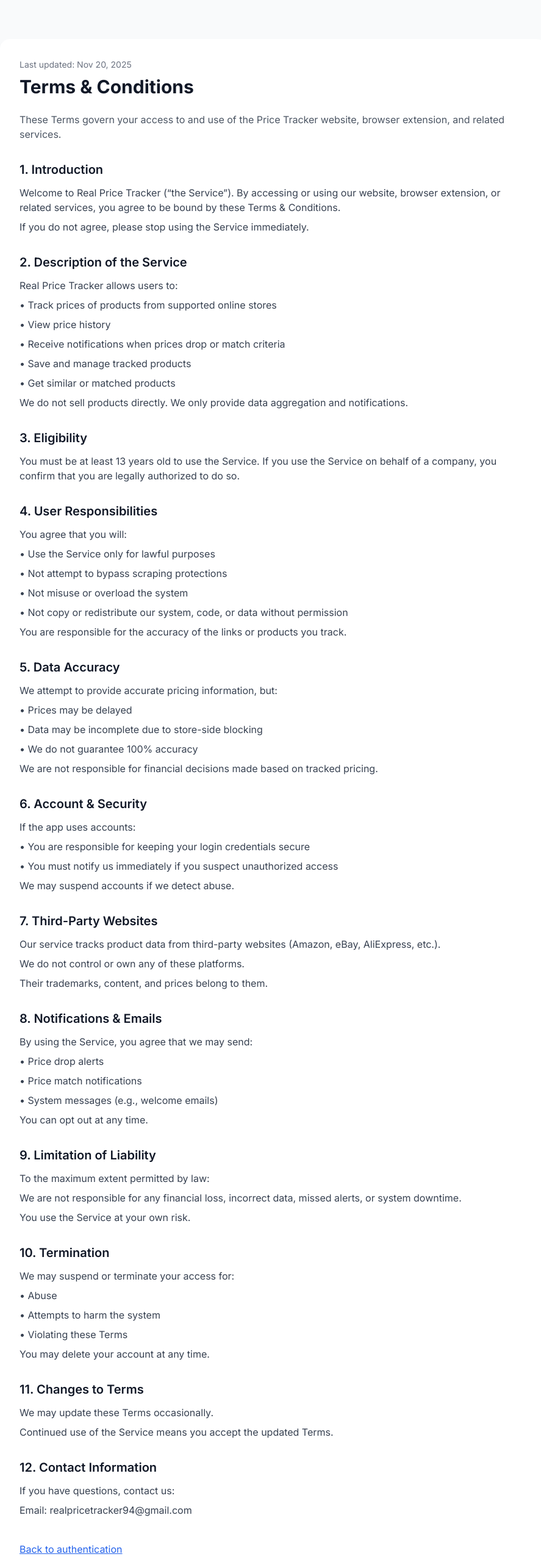
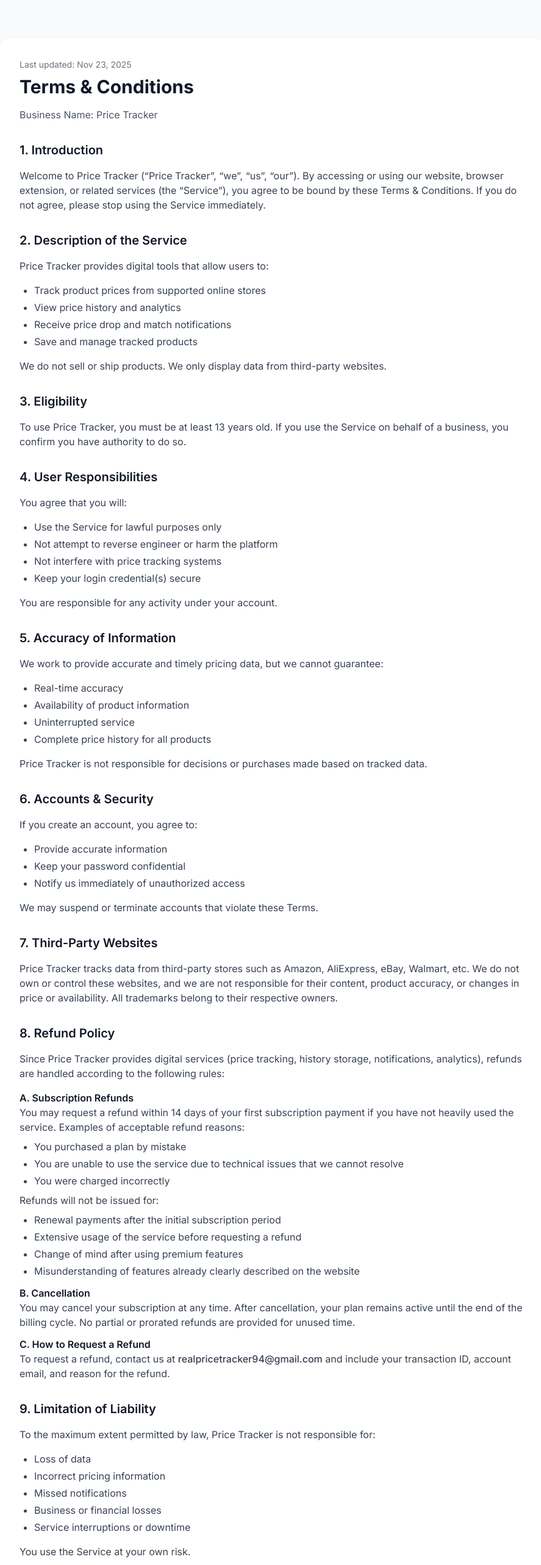
Before and after one commit to PriceTrackerr/price-tracker-with-cursor, a React (Vite) app in the folder web-app/: page /terms-and-conditions in a window 1280 px wide. Shown: the top 2566 px of the page at 61% size, without its empty margins (192-1079 px from the left). Built offline with nearby package versions, Linux system fonts and the light colour scheme; no server answers.

Commit message:
t&c update

```diff
--- a/web-app/index.html
+++ b/web-app/index.html
@@ -4,7 +4,7 @@
     <meta charset="UTF-8" />
     <link rel="icon" type="image/svg+xml" href="/favicon.svg" />
     <meta name="viewport" content="width=device-width, initial-scale=1.0" />
-    <title>Real Price Tracker - Smart Price Monitoring</title>
+    <title>Price Tracker - Smart Price Monitoring</title>
     <meta name="description" content="Track prices on Amazon and AliExpress with smart alerts and price history visualization" />
     <link rel="preconnect" href="https://fonts.googleapis.com">
     <link rel="preconnect" href="https://fonts.gstatic.com" crossorigin>
--- a/web-app/package.json
+++ b/web-app/package.json
@@ -1,7 +1,7 @@
 {
-  "name": "real-price-tracker-web",
+  "name": "price-tracker-web",
   "version": "1.0.0",
-  "description": "Web dashboard for Real Price Tracker",
+  "description": "Web dashboard for Price Tracker",
   "private": true,
   "scripts": {
     "dev": "vite",
--- a/web-app/src/pages/TermsAndConditions.tsx
+++ b/web-app/src/pages/TermsAndConditions.tsx
@@ -1,136 +1,162 @@
 import React from 'react';
 import { Link } from 'react-router-dom';
-
-const sections = [
-  {
-    title: '1. Introduction',
-    content: [
-      'Welcome to Real Price Tracker (“the Service”). By accessing or using our website, browser extension, or related services, you agree to be bound by these Terms & Conditions.',
-      'If you do not agree, please stop using the Service immediately.'
-    ]
-  },
-  {
-    title: '2. Description of the Service',
-    content: [
-      'Real Price Tracker allows users to:',
-      '• Track prices of products from supported online stores',
-      '• View price history',
-      '• Receive notifications when prices drop or match criteria',
-      '• Save and manage tracked products',
-      '• Get similar or matched products',
-      'We do not sell products directly. We only provide data aggregation and notifications.'
-    ]
-  },
-  {
-    title: '3. Eligibility',
-    content: [
-      'You must be at least 13 years old to use the Service. If you use the Service on behalf of a company, you confirm that you are legally authorized to do so.'
-    ]
-  },
-  {
-    title: '4. User Responsibilities',
-    content: [
-      'You agree that you will:',
-      '• Use the Service only for lawful purposes',
-      '• Not attempt to bypass scraping protections',
-      '• Not misuse or overload the system',
-      '• Not copy or redistribute our system, code, or data without permission',
-      'You are responsible for the accuracy of the links or products you track.'
-    ]
-  },
-  {
-    title: '5. Data Accuracy',
-    content: [
-      'We attempt to provide accurate pricing information, but:',
-      '• Prices may be delayed',
-      '• Data may be incomplete due to store-side blocking',
-      '• We do not guarantee 100% accuracy',
-      'We are not responsible for financial decisions made based on tracked pricing.'
-    ]
-  },
-  {
-    title: '6. Account & Security',
-    content: [
-      'If the app uses accounts:',
-      '• You are responsible for keeping your login credentials secure',
-      '• You must notify us immediately if you suspect unauthorized access',
-      'We may suspend accounts if we detect abuse.'
-    ]
-  },
-  {
-    title: '7. Third-Party Websites',
-    content: [
-      'Our service tracks product data from third-party websites (Amazon, eBay, AliExpress, etc.).',
-      'We do not control or own any of these platforms.',
-      'Their trademarks, content, and prices belong to them.'
-    ]
-  },
-  {
-    title: '8. Notifications & Emails',
-    content: [
-      'By using the Service, you agree that we may send:',
-      '• Price drop alerts',
-      '• Price match notifications',
-      '• System messages (e.g., welcome emails)',
-      'You can opt out at any time.'
-    ]
-  },
-  {
-    title: '9. Limitation of Liability',
-    content: [
-      'To the maximum extent permitted by law:',
-      'We are not responsible for any financial loss, incorrect data, missed alerts, or system downtime.',
-      'You use the Service at your own risk.'
-    ]
-  },
-  {
-    title: '10. Termination',
-    content: [
-      'We may suspend or terminate your access for:',
-      '• Abuse',
-      '• Attempts to harm the system',
-      '• Violating these Terms',
-      'You may delete your account at any time.'
-    ]
-  },
-  {
-    title: '11. Changes to Terms',
-    content: [
-      'We may update these Terms occasionally.',
-      'Continued use of the Service means you accept the updated Terms.'
-    ]
-  },
-  {
-    title: '12. Contact Information',
-    content: [
-      'If you have questions, contact us:',
-      'Email: realpricetracker94@gmail.com'
-    ]
-  }
-];
 
 export default function TermsAndConditions() {
   return (
     <div className="min-h-screen bg-gray-50 py-16 px-4">
-      <div className="max-w-4xl mx-auto bg-white shadow-lg rounded-2xl p-8">
-        <p className="text-sm text-gray-500 mb-2">Last updated: Nov 20, 2025</p>
-        <h1 className="text-3xl font-bold text-gray-900 mb-6">Terms &amp; Conditions</h1>
-        <p className="text-gray-600 mb-8">
-          These Terms govern your access to and use of the Price Tracker website, browser extension, and related services.
-        </p>
-        <div className="space-y-8">
-          {sections.map((section) => (
-            <section key={section.title}>
-              <h2 className="text-xl font-semibold text-gray-900 mb-3">{section.title}</h2>
-              <div className="space-y-2 text-gray-700">
-                {section.content.map((line, idx) => (
-                  <p key={idx}>{line}</p>
-                ))}
-              </div>
-            </section>
-          ))}
+      <div className="max-w-4xl mx-auto bg-white shadow-lg rounded-2xl p-8 space-y-8">
+        <div>
+          <p className="text-sm text-gray-500">Last updated: Nov 23, 2025</p>
+          <h1 className="text-3xl font-bold text-gray-900 mt-2">Terms &amp; Conditions</h1>
+          <p className="text-gray-600 mt-4">
+            Business Name: Price Tracker
+          </p>
         </div>
-        <div className="mt-10">
+
+        <section className="space-y-4 text-gray-700">
+          <h2 className="text-xl font-semibold text-gray-900">1. Introduction</h2>
+          <p>
+            Welcome to Price Tracker (“Price Tracker”, “we”, “us”, “our”). By accessing or using our website, browser
+            extension, or related services (the “Service”), you agree to be bound by these Terms &amp; Conditions. If
+            you do not agree, please stop using the Service immediately.
+          </p>
+        </section>
+
+        <section className="space-y-4 text-gray-700">
+          <h2 className="text-xl font-semibold text-gray-900">2. Description of the Service</h2>
+          <p>Price Tracker provides digital tools that allow users to:</p>
+          <ul className="list-disc pl-6 space-y-1">
+            <li>Track product prices from supported online stores</li>
+            <li>View price history and analytics</li>
+            <li>Receive price drop and match notifications</li>
+            <li>Save and manage tracked products</li>
+          </ul>
+          <p>We do not sell or ship products. We only display data from third-party websites.</p>
+        </section>
+
+        <section className="space-y-4 text-gray-700">
+          <h2 className="text-xl font-semibold text-gray-900">3. Eligibility</h2>
+          <p>To use Price Tracker, you must be at least 13 years old. If you use the Service on behalf of a business, you confirm you have authority to do so.</p>
+        </section>
+
+        <section className="space-y-4 text-gray-700">
+          <h2 className="text-xl font-semibold text-gray-900">4. User Responsibilities</h2>
+          <p>You agree that you will:</p>
+          <ul className="list-disc pl-6 space-y-1">
+            <li>Use the Service for lawful purposes only</li>
+            <li>Not attempt to reverse engineer or harm the platform</li>
+            <li>Not interfere with price tracking systems</li>
+            <li>Keep your login credential(s) secure</li>
+          </ul>
+          <p>You are responsible for any activity under your account.</p>
+        </section>
+
+        <section className="space-y-4 text-gray-700">
+          <h2 className="text-xl font-semibold text-gray-900">5. Accuracy of Information</h2>
+          <p>We work to provide accurate and timely pricing data, but we cannot guarantee:</p>
+          <ul className="list-disc pl-6 space-y-1">
+            <li>Real-time accuracy</li>
+            <li>Availability of product information</li>
+            <li>Uninterrupted service</li>
+            <li>Complete price history for all products</li>
+          </ul>
+          <p>Price Tracker is not responsible for decisions or purchases made based on tracked data.</p>
+        </section>
+
+        <section className="space-y-4 text-gray-700">
+          <h2 className="text-xl font-semibold text-gray-900">6. Accounts &amp; Security</h2>
+          <p>If you create an account, you agree to:</p>
+          <ul className="list-disc pl-6 space-y-1">
+            <li>Provide accurate information</li>
+            <li>Keep your password confidential</li>
+            <li>Notify us immediately of unauthorized access</li>
+          </ul>
+          <p>We may suspend or terminate accounts that violate these Terms.</p>
+        </section>
+
+        <section className="space-y-4 text-gray-700">
+          <h2 className="text-xl font-semibold text-gray-900">7. Third-Party Websites</h2>
+          <p>
+            Price Tracker tracks data from third-party stores such as Amazon, AliExpress, eBay, Walmart, etc. We do not
+            own or control these websites, and we are not responsible for their content, product accuracy, or changes in
+            price or availability. All trademarks belong to their respective owners.
+          </p>
+        </section>
+
+        <section className="space-y-4 text-gray-700">
+          <h2 className="text-xl font-semibold text-gray-900">8. Refund Policy</h2>
+          <p>Since Price Tracker provides digital services (price tracking, history storage, notifications, analytics), refunds are handled according to the following rules:</p>
+          <div className="space-y-3">
+            <div>
+              <h3 className="font-semibold text-gray-900">A. Subscription Refunds</h3>
+              <p>You may request a refund within 14 days of your first subscription payment if you have not heavily used the service. Examples of acceptable refund reasons:</p>
+              <ul className="list-disc pl-6 space-y-1 mt-2">
+                <li>You purchased a plan by mistake</li>
+                <li>You are unable to use the service due to technical issues that we cannot resolve</li>
+                <li>You were charged incorrectly</li>
+              </ul>
+              <p className="mt-2">Refunds will not be issued for:</p>
+              <ul className="list-disc pl-6 space-y-1 mt-2">
+                <li>Renewal payments after the initial subscription period</li>
+                <li>Extensive usage of the service before requesting a refund</li>
+                <li>Change of mind after using premium features</li>
+                <li>Misunderstanding of features already clearly described on the website</li>
+              </ul>
+            </div>
+
+            <div>
+              <h3 className="font-semibold text-gray-900">B. Cancellation</h3>
+              <p>You may cancel your subscription at any time. After cancellation, your plan remains active until the end of the billing cycle. No partial or prorated refunds are provided for unused time.</p>
+            </div>
+
+            <div>
+              <h3 className="font-semibold text-gray-900">C. How to Request a Refund</h3>
+              <p>
+                To request a refund, contact us at <span className="font-medium">realpricetracker94@gmail.com</span> and include your transaction ID, account email, and reason for the refund.
+              </p>
+            </div>
+          </div>
+        </section>
+
+        <section className="space-y-4 text-gray-700">
+          <h2 className="text-xl font-semibold text-gray-900">9. Limitation of Liability</h2>
+          <p>To the maximum extent permitted by law, Price Tracker is not responsible for:</p>
+          <ul className="list-disc pl-6 space-y-1">
+            <li>Loss of data</li>
+            <li>Incorrect pricing information</li>
+            <li>Missed notifications</li>
+            <li>Business or financial losses</li>
+            <li>Service interruptions or downtime</li>
+          </ul>
+          <p>You use the Service at your own risk.</p>
+        </section>
+
+        <section className="space-y-4 text-gray-700">
+          <h2 className="text-xl font-semibold text-gray-900">10. Termination</h2>
+          <p>We may suspend or terminate accounts for:</p>
+          <ul className="list-disc pl-6 space-y-1">
+            <li>Abuse</li>
+            <li>Violations of these Terms</li>
+            <li>Fraudulent or harmful activity</li>
+          </ul>
+          <p>You may delete your account at any time.</p>
+        </section>
+
+        <section className="space-y-4 text-gray-700">
+          <h2 className="text-xl font-semibold text-gray-900">11. Changes to Terms</h2>
+          <p>We may update these Terms occasionally. Your continued use of the Service means you accept the updated Terms.</p>
+        </section>
+
+        <section className="space-y-4 text-gray-700">
+          <h2 className="text-xl font-semibold text-gray-900">12. Contact Information</h2>
+          <p>If you have questions about these Terms or the Refund Policy, contact us:</p>
+          <ul className="list-disc pl-6 space-y-1">
+            <li>Business Name: Price Tracker</li>
+            <li>Email: realpricetracker94@gmail.com</li>
+          </ul>
+        </section>
+
+        <div className="pt-4">
           <Link to="/auth" className="text-blue-600 hover:text-blue-700 underline">
             Back to authentication
           </Link>
```
